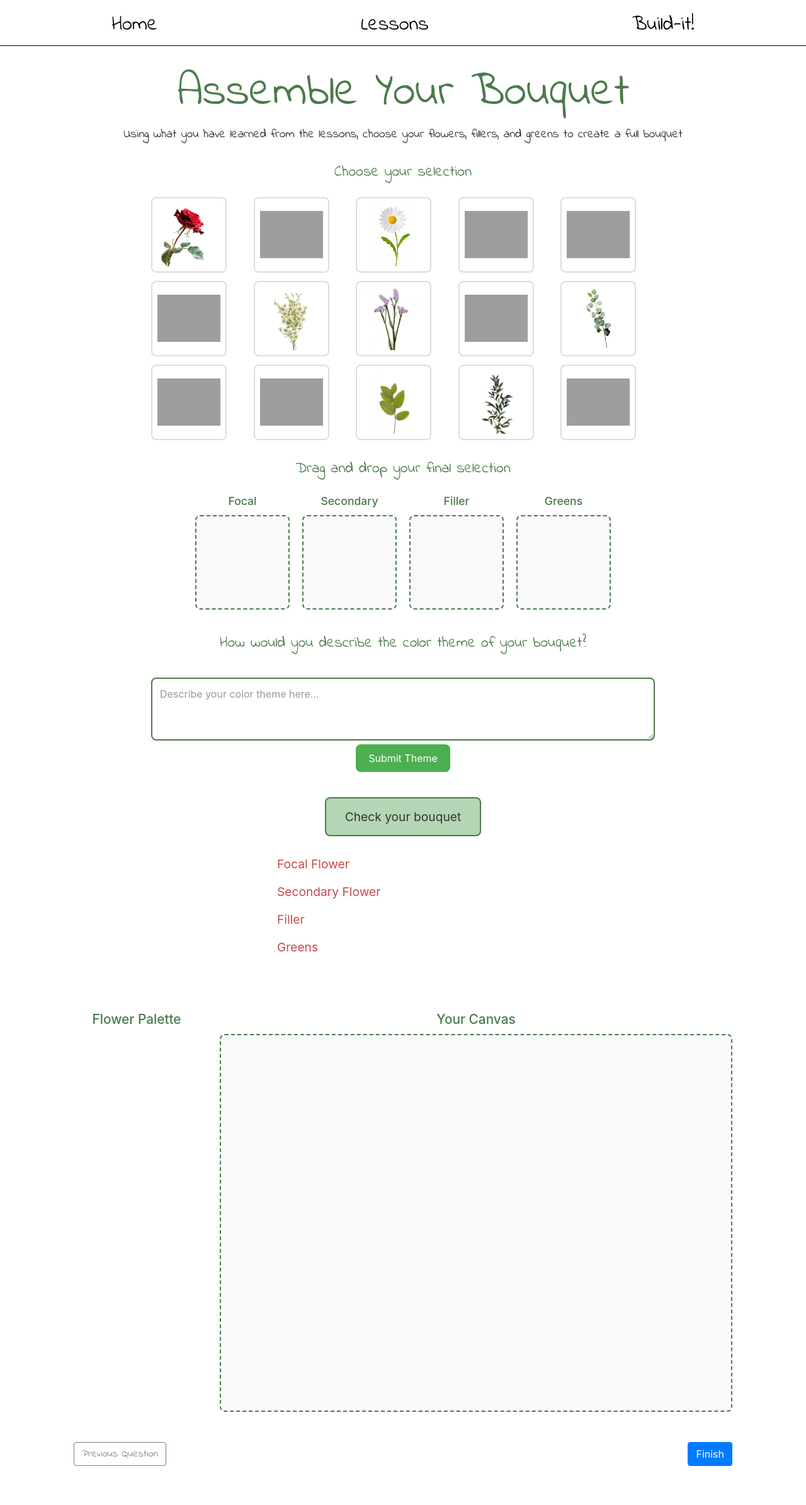
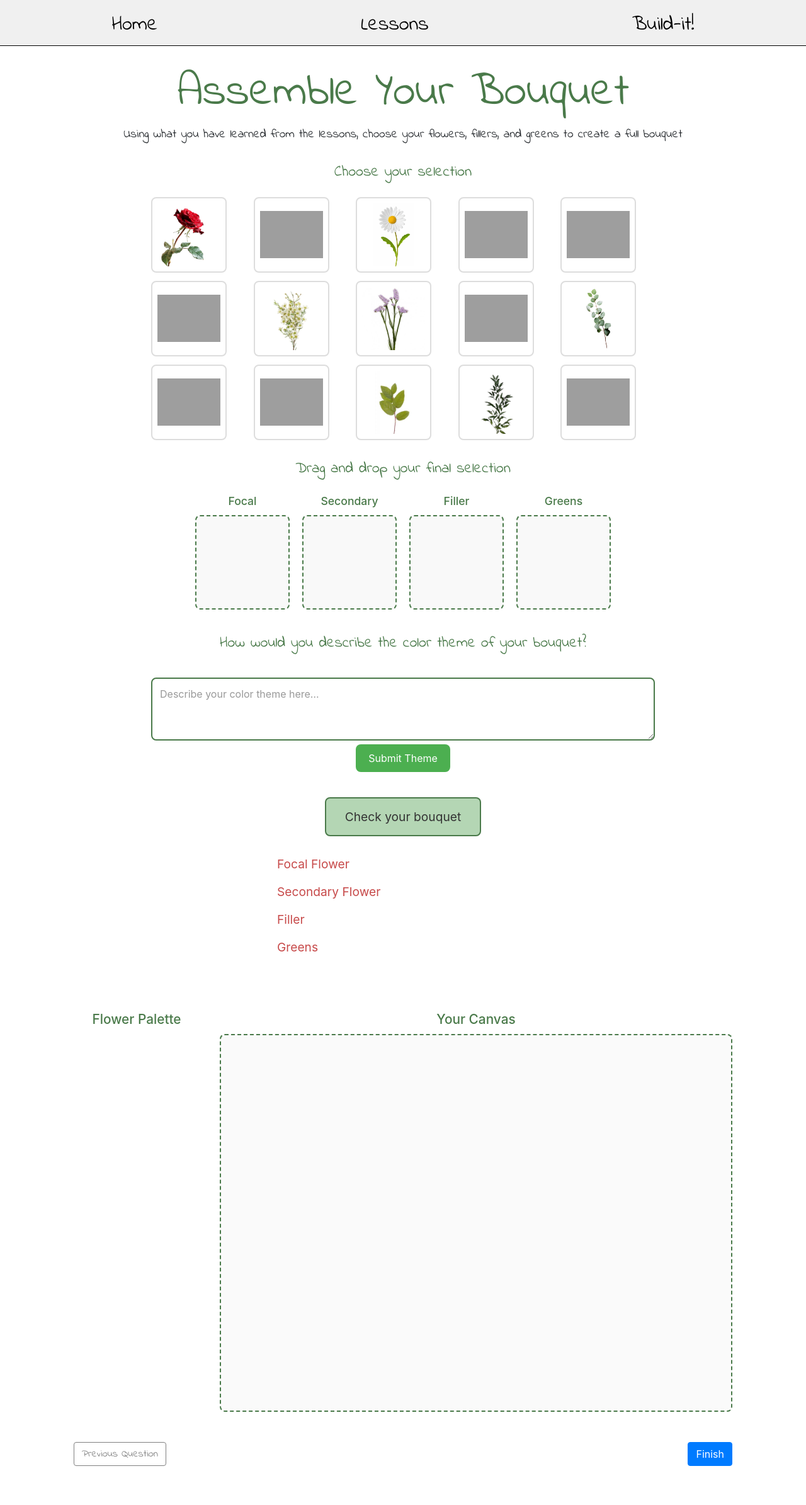
Before and after one commit to chiphamthao/flower-bouquet-builder, a Flask app: page /assemble in a window 1280 px wide. Shown: the whole page at 63% size. Run offline with Flask 3, Linux system fonts and the light colour scheme; some libraries are stand-ins or nearby versions; grey boxes are pictures that could not be loaded.

Commit message:
Made navbar light grey

```diff
--- a/templates/layout.html
+++ b/templates/layout.html
@@ -36,7 +36,7 @@
   <body>
     <nav
       class="navbar navbar-expand-lg navbar-light"
-      style="border-bottom: 1.5px solid black"
+      style="border-bottom: 1.5px solid black; background-color: #f0f0f0;"
     >
       <div class="container-fluid px-0">
         <div
```
Also changed, not shown: 2 other files.
